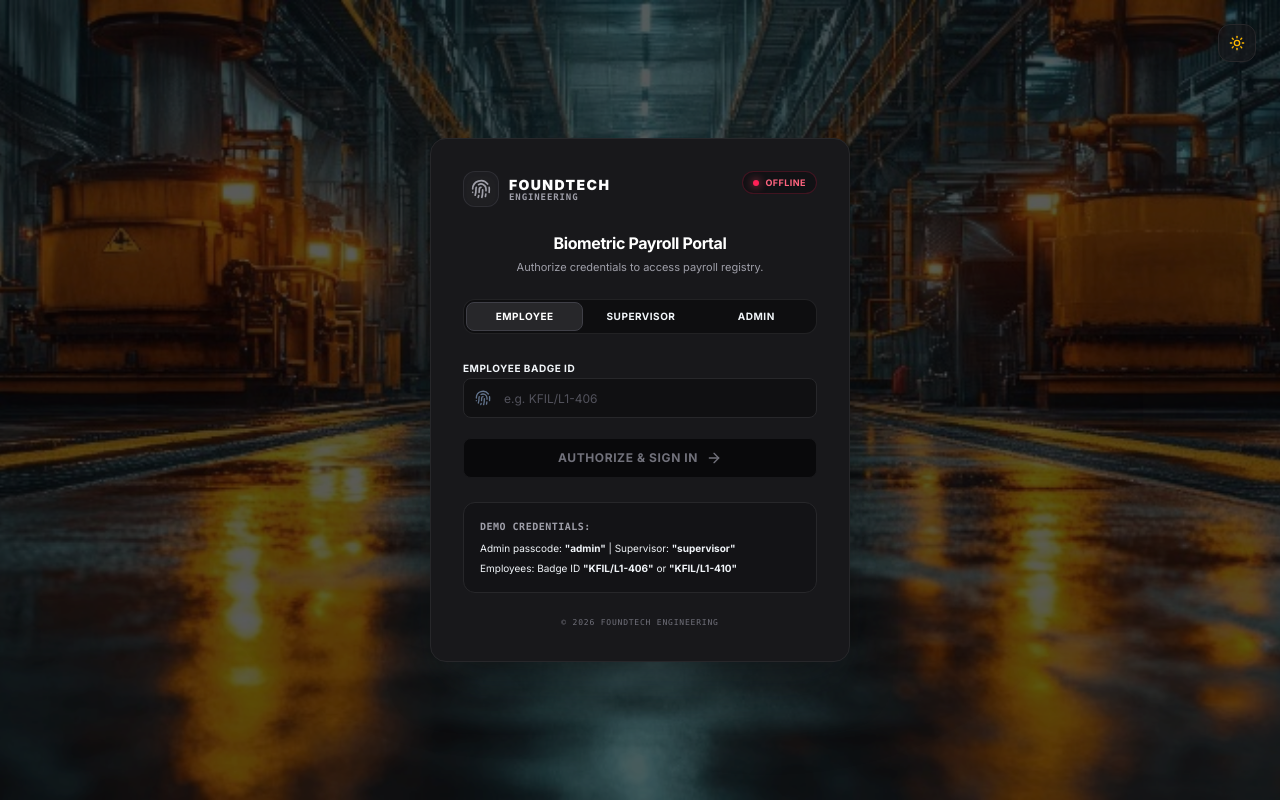
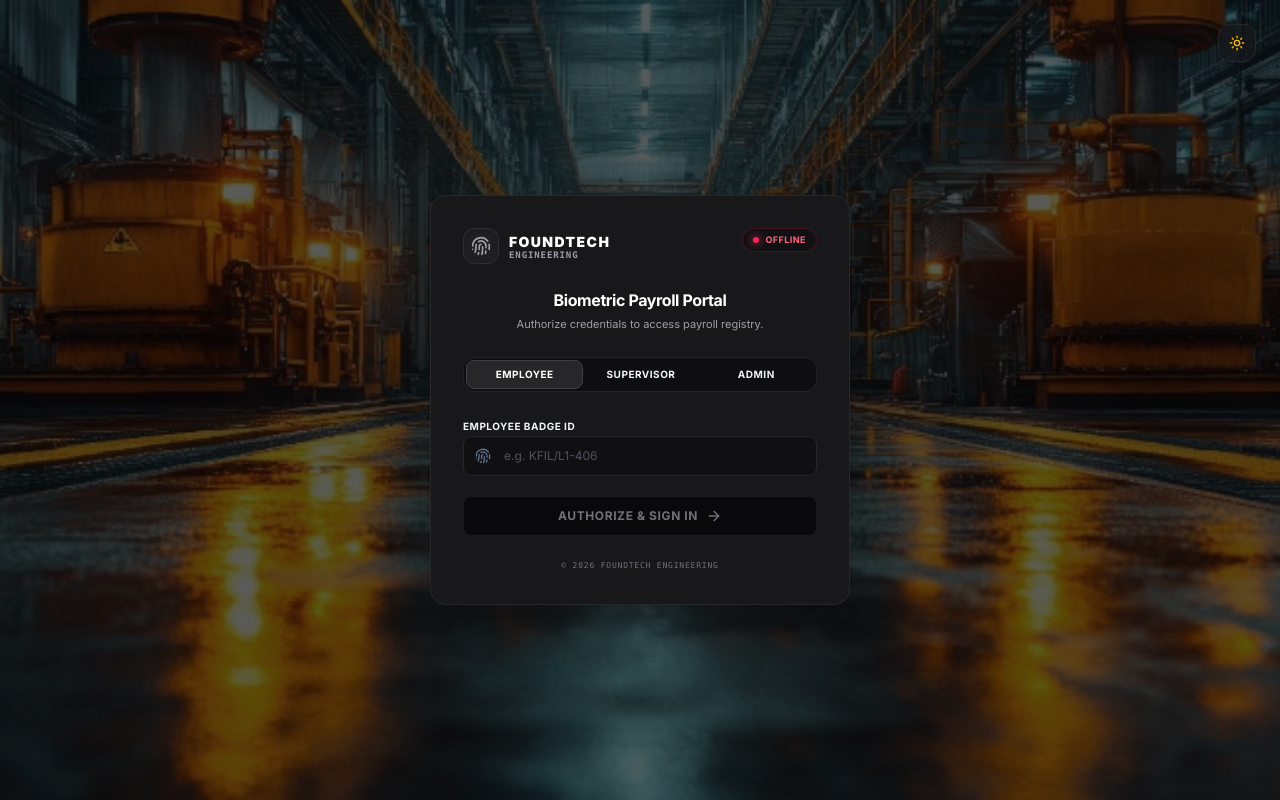
Before and after one commit to sumit21012006/Payroll, a Next.js app in the folder payroll_web/frontend/: page /login in a window 1280 px wide. Built offline with nearby package versions, Linux system fonts and the light colour scheme; no server answers.

Commit message:
SEC: Update Admin & Supervisor passcodes and remove demo credentials hint from login

```diff
--- a/payroll_web/frontend/src/app/login/page.tsx
+++ b/payroll_web/frontend/src/app/login/page.tsx
@@ -309,13 +309,6 @@ export default function LoginPage() {
           </button>
         </form>
 
-        {/* Cheatsheet Panel */}
-        <div className={`text-[10px] leading-relaxed p-4 border rounded-xl space-y-1 ${theme === 'dark' ? 'bg-zinc-950/30 border-zinc-800 text-zinc-455' : 'bg-slate-50 border-slate-200 text-slate-500'
-          }`}>
-          <p className={`font-bold uppercase tracking-wider font-mono ${theme === 'dark' ? 'text-zinc-400' : 'text-indigo-600'}`}>Demo Credentials:</p>
-          <p>Admin passcode: <strong className={theme === 'dark' ? 'text-zinc-350' : 'text-slate-700'}>"admin"</strong> | Supervisor: <strong className={theme === 'dark' ? 'text-zinc-350' : 'text-slate-700'}>"supervisor"</strong></p>
-          <p>Employees: Badge ID <strong className={theme === 'dark' ? 'text-zinc-350' : 'text-slate-700'}>"KFIL/L1-406"</strong> or <strong className={theme === 'dark' ? 'text-zinc-350' : 'text-slate-700'}>"KFIL/L1-410"</strong></p>
-        </div>
 
         {/* Footer */}
         <p className={`text-[8px] font-mono uppercase tracking-widest text-center ${theme === 'dark' ? 'text-zinc-500' : 'text-slate-400'}`}>
```
Also changed, not shown: 2 other files (tests, documents, lock files or other folders).
